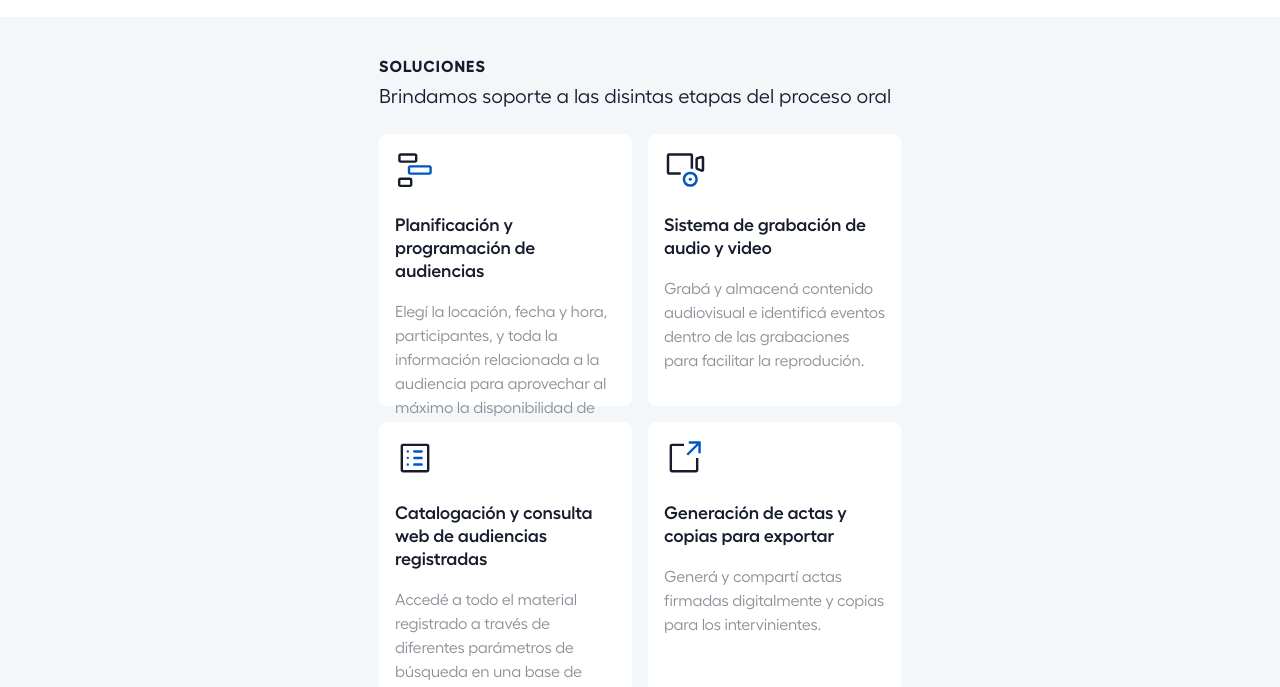
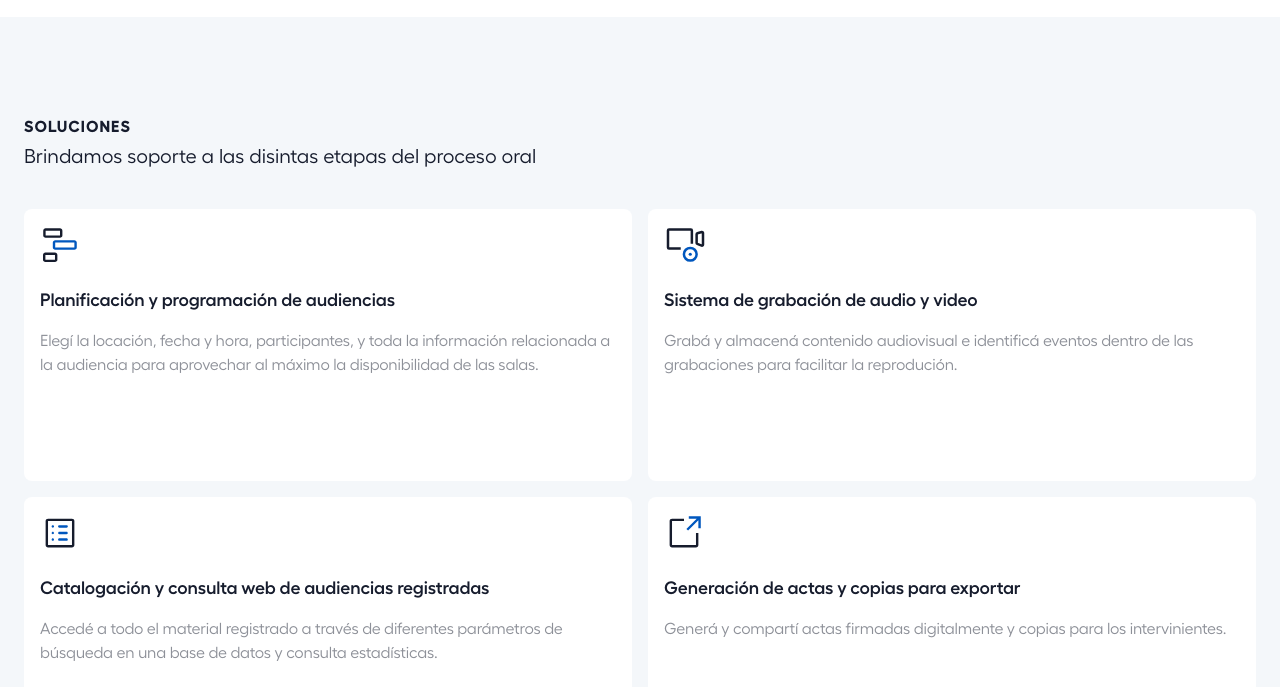
Before and after one commit to pascualmanuel/inveniet, a React (Create React App) app: page / in a window 1280 px wide. Shown: the part 670-1357 px from the top of the page. Built offline with nearby package versions, Linux system fonts and the light colour scheme.

Commit message:
solutions w-deskt

```diff
--- a/src/Components/Solutions.jsx
+++ b/src/Components/Solutions.jsx
@@ -30,10 +30,10 @@ const Solutions = () => {
   return (
     <>
       <div className="bg-iGrey  w-[100vw]">
-        <div className="center max-w-[570px]">
-          <div className="pt-[40px] pb-[25px]">
+        <div className="center max-w-[570px] lg:max-w-[1360px]">
+          <div className="pt-[40px] pb-[25px] lg:pt-[100px] lg:pb-[40px]">
             <h2 className="labels">SOLUCIONES</h2>
-            <p className="subH mt-2">
+            <p className="subH mt-2 ">
               Brindamos soporte a las disintas etapas del proceso oral
             </p>
           </div>
```
